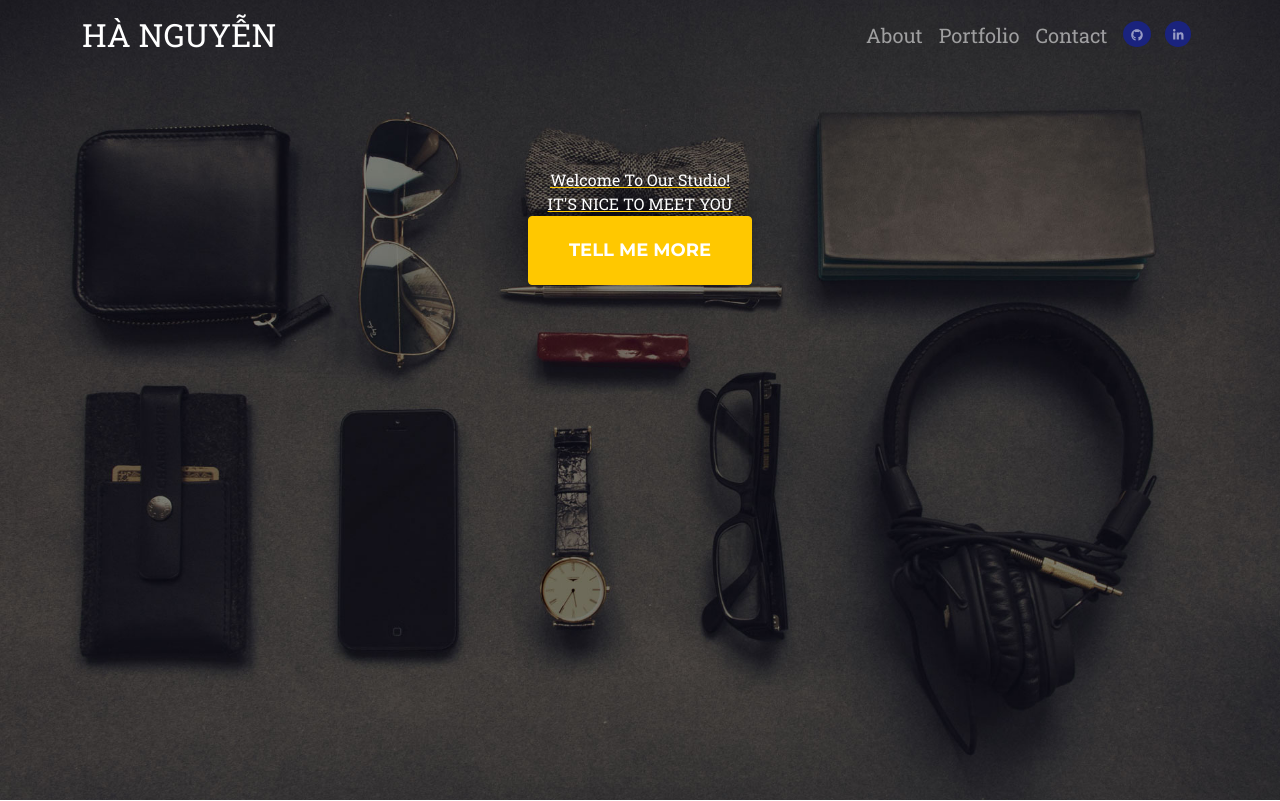
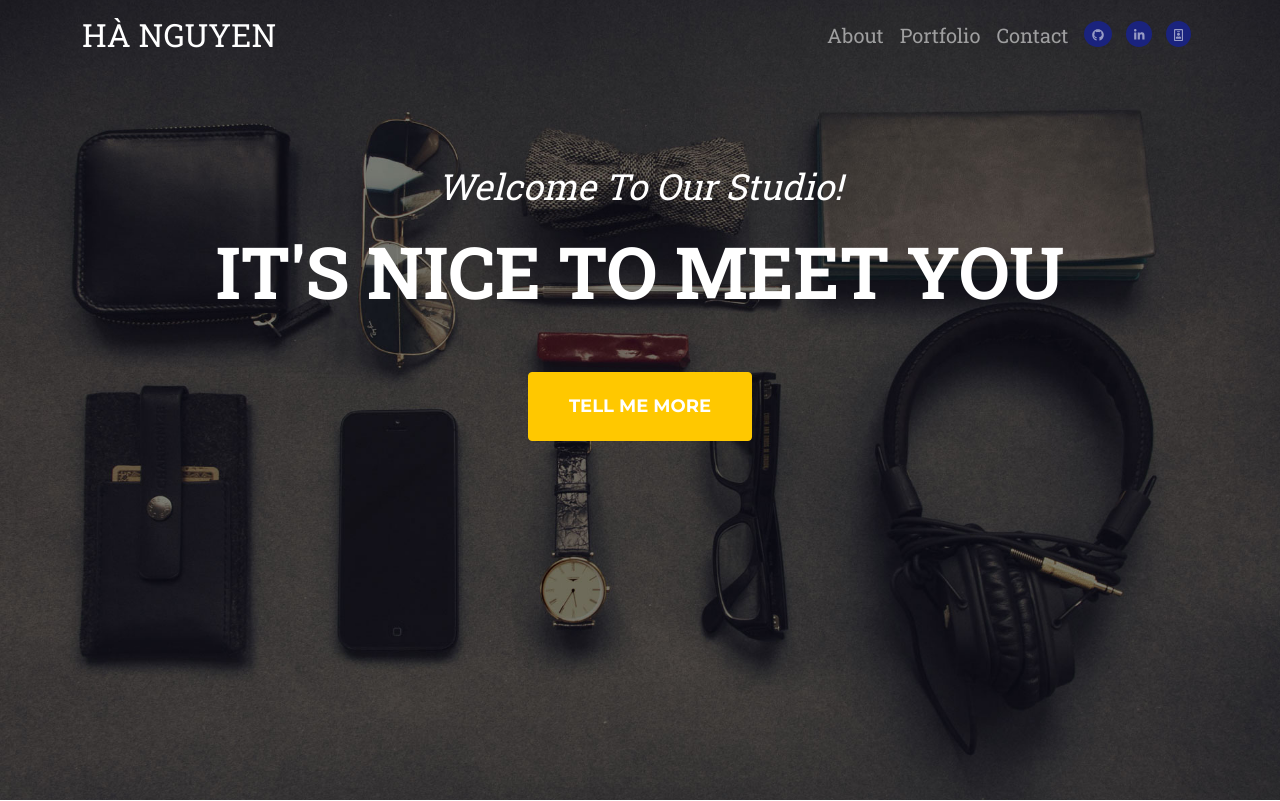
Before and after one commit to iamha1/profile-2021, a React (Create React App) app: page / in a window 1280 px wide. Shown: the top 801 px of the page. Built offline with nearby package versions, Linux system fonts and the light colour scheme; a web font is replaced by a local one.

Commit message:
styling changes

```diff
--- a/src/App.css
+++ b/src/App.css
@@ -227,3 +227,21 @@ header.masthead .masthead-subheading {
     font-family: "Roboto Slab", -apple-system, BlinkMacSystemFont, "Segoe UI", Roboto, "Helvetica Neue", Arial, sans-serif, "Apple Color Emoji", "Segoe UI Emoji", "Segoe UI Symbol", "Noto Color Emoji";
 }
 }
+
+.masthead-subheading {
+  font-size: 2.25rem;
+  font-style: italic;
+  text-decoration: none !important;
+  line-height: 2.25rem;
+  margin-bottom: 2rem;
+  font-family: "Roboto Slab", -apple-system, BlinkMacSystemFont, "Segoe UI", Roboto, "Helvetica Neue", Arial, sans-serif, "Apple Color Emoji", "Segoe UI Emoji", "Segoe UI Symbol", "Noto Color Emoji";
+}
+
+.masthead-heading {
+  font-size: 4.5rem;
+  font-weight: 700;
+  text-decoration: none !important;
+  line-height: 4.5rem;
+  margin-bottom: 4rem;
+  font-family: "Roboto Slab", -apple-system, BlinkMacSystemFont, "Segoe UI", Roboto, "Helvetica Neue", Arial, sans-serif, "Apple Color Emoji", "Segoe UI Emoji", "Segoe UI Symbol", "Noto Color Emoji";
+}
--- a/src/Navbar.js
+++ b/src/Navbar.js
@@ -14,7 +14,7 @@ export const NavBar = () => {
         <div>
   <Navbar collapseOnSelect className={scroll ? "bg-dark" : "bg-transparent"} expand="lg" variant="dark" id="custom-nav">
   <Container>
-  <Navbar.Brand href="#home">HÀ NGUYỄN</Navbar.Brand>
+  <Navbar.Brand href="#home">HÀ NGUYEN</Navbar.Brand>
   <Navbar.Toggle aria-controls="responsive-navbar-nav" />
   <Navbar.Collapse id="responsive-navbar-nav">
     <Nav className="me-auto">
@@ -40,7 +40,11 @@ export const NavBar = () => {
           <i className="fab fa-linkedin-in"></i>
           </Nav.Link>
         </section>
-
+      <section>
+      <Nav.Link className="social-links" href="" target="_blank" title="Resume" rel="noreferrer">
+          <i className="far fa-id-badge"></i>
+          </Nav.Link>
+      </section>
 
       </div>
     </Nav>
```
Also changed, not shown: src/style.css.
